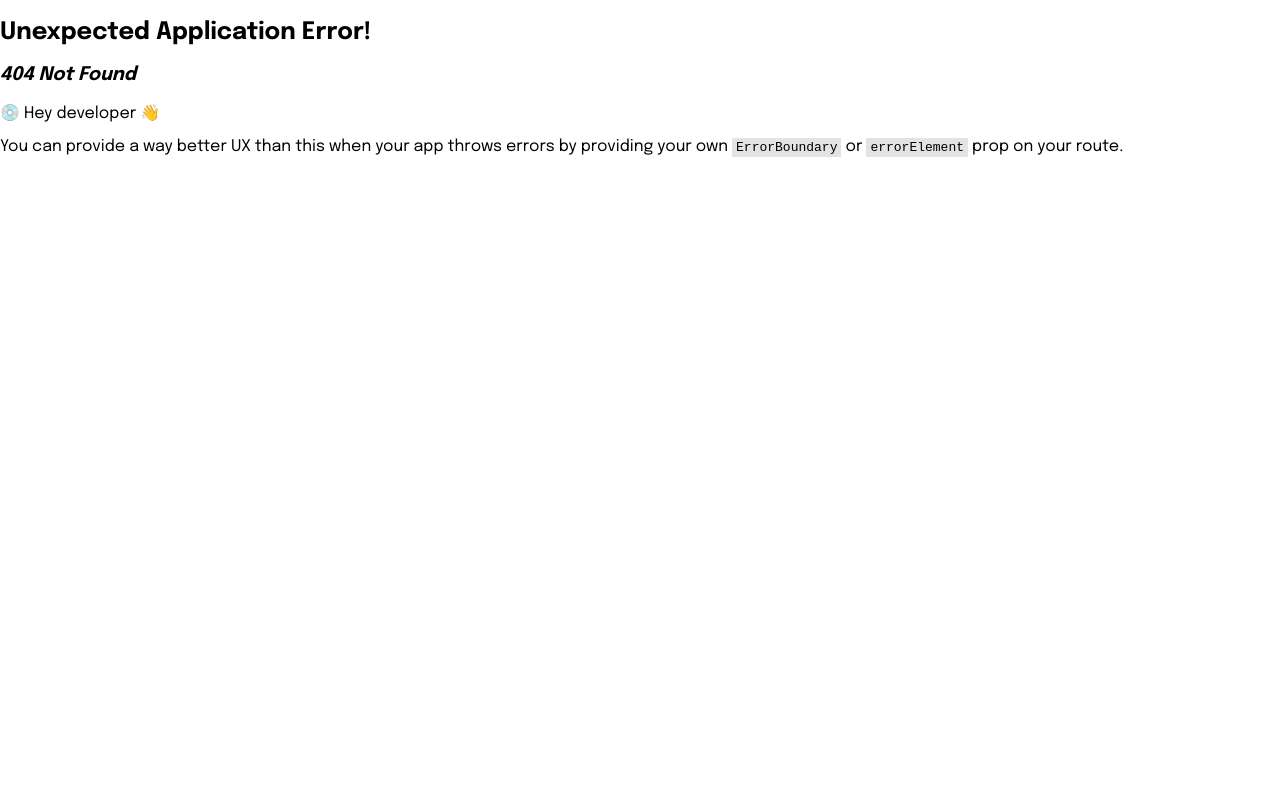
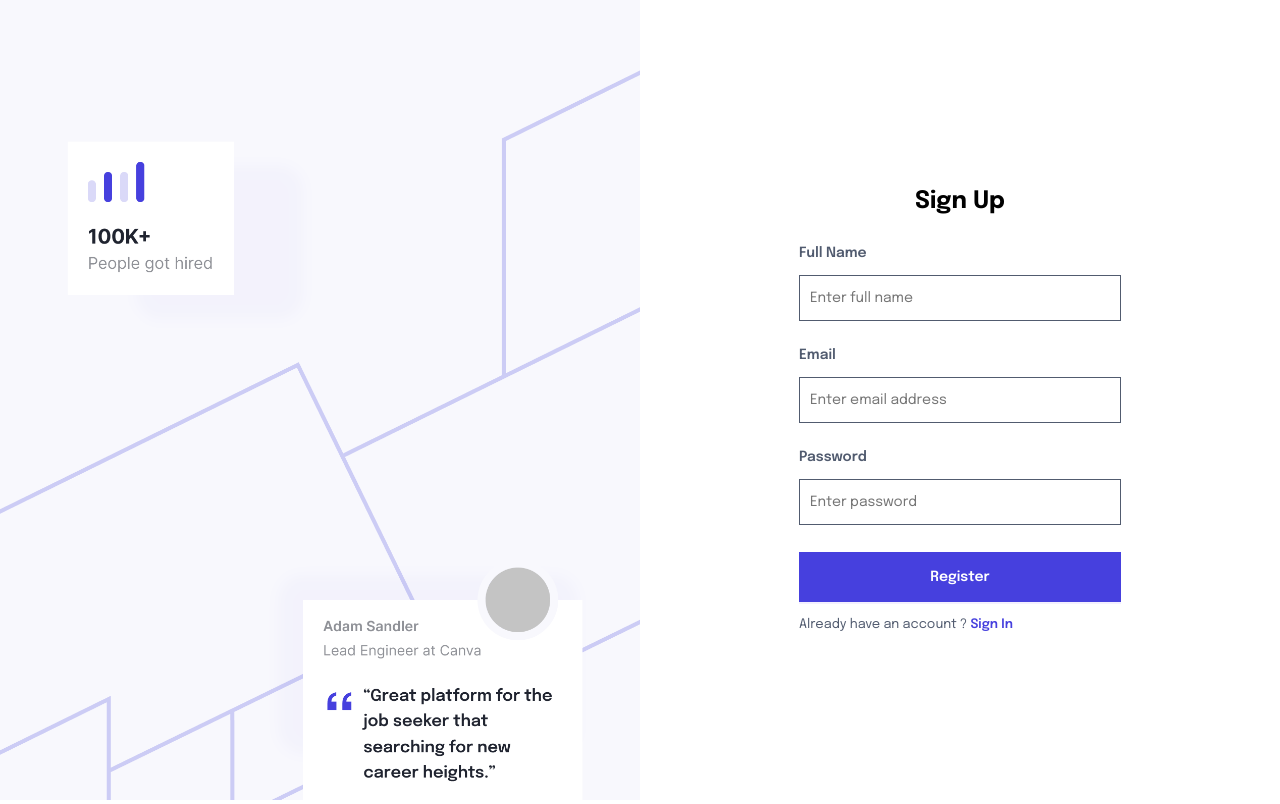
Before and after one commit to syahrulmf/job-huntly-client, a React (Vite) app: page /signup in a window 1280 px wide. Before the commit this address had no page. Built offline with nearby package versions, Linux system fonts and the light colour scheme.

Commit message:
feat: add signin & signup ui and form validation

```diff
--- a/package.json
+++ b/package.json
@@ -17,6 +17,7 @@
     "match-sorter": "^6.3.1",
     "react": "^18.2.0",
     "react-dom": "^18.2.0",
+    "react-hook-form": "^7.45.4",
     "react-icons": "^4.10.1",
     "react-redux": "^8.1.1",
     "react-router-dom": "^6.14.2",
--- a/src/index.css
+++ b/src/index.css
@@ -1,8 +1,11 @@
 @import url("https://fonts.googleapis.com/css2?family=Epilogue:wght@300;400;500;600;700&family=Poppins:ital,wght@0,100;0,300;0,400;0,500;0,600;0,700;1,700&display=swap");
+
+* {
+  font-family: "Epilogue", sans-serif;
+}
 
 body {
   margin: 0;
-  font-family: "Epilogue", sans-serif;
 }
 
 .bg-landingpage {
--- /dev/null
+++ b/src/pages/Signin/index.tsx
@@ -0,0 +1,70 @@
+import { Button } from "antd";
+import { SubmitHandler, useForm } from "react-hook-form";
+import { Link } from "react-router-dom";
+
+import "./style.css";
+
+type Inputs = {
+  email: string;
+  password: string;
+};
+
+export default function Signin() {
+  const {
+    register,
+    handleSubmit,
+    formState: { errors },
+  } = useForm<Inputs>();
+
+  const onSubmit: SubmitHandler<Inputs> = (data) => console.log(data);
+
+  return (
+    <div className="signin-wrapper">
+      <div className="bg-signin">
+        <img src="/images/signin-bg.png" alt="/images/signin-bg.png" />
+      </div>
+      <div className="form-wrapper">
+        <div className="form-wrapper-inner">
+          <h2>Welcome Back, Dude</h2>
+          <form onSubmit={handleSubmit(onSubmit)}>
+            <div className="form-field">
+              <label htmlFor="email">Email</label>
+              <input
+                type="email"
+                id="email"
+                placeholder="Enter email address"
+                className="input-custom2"
+                {...register("email", { required: true })}
+              />
+              {errors.email && (
+                <span className="error">This field is required</span>
+              )}
+            </div>
+            <div className="form-field">
+              <label htmlFor="password">Password</label>
+              <input
+                type="password"
+                id="password"
+                placeholder="Enter password"
+                className="input-custom2"
+                {...register("password", { required: true })}
+              />
+              {errors.password && (
+                <span className="error">This field is required</span>
+              )}
+            </div>
+            <Button htmlType="submit" type="primary" className="button-custom">
+              Signin
+            </Button>
+            <div className="info-text">
+              Don't have an account ?{" "}
+              <Link className="link" to={"/signup"}>
+                Sign Up
+              </Link>
+            </div>
+          </form>
+        </div>
+      </div>
+    </div>
+  );
+}
--- /dev/null
+++ b/src/pages/Signin/style.css
@@ -0,0 +1,85 @@
+.signin-wrapper {
+  width: 100%;
+  height: 100vh;
+  display: flex;
+  flex-direction: row;
+  align-items: center;
+}
+
+.bg-signin {
+  width: 50%;
+  height: 100vh;
+}
+
+.bg-signin img {
+  width: 100%;
+  height: 100%;
+  object-fit: cover;
+}
+
+.form-wrapper {
+  width: 50%;
+  height: 100vh;
+}
+
+.form-wrapper .form-wrapper-inner {
+  display: flex;
+  flex-direction: column;
+  align-items: center;
+  justify-content: center;
+  width: 100%;
+  height: 100%;
+}
+
+.form-wrapper-inner h2 {
+  margin-bottom: 32px;
+}
+
+.form-field {
+  display: block;
+  margin-bottom: 22px;
+}
+
+.form-field label {
+  display: block;
+  font-weight: 600;
+  font-size: 14px;
+  color: #515b6f;
+  margin-bottom: 10px;
+}
+
+.form-field .input-custom2 {
+  margin: 5px 0;
+  border-radius: 0;
+  font-size: 14px;
+  width: 300px;
+  outline: none;
+  border: 1px solid #515b6f;
+  padding: 15px 10px;
+}
+
+.button-custom {
+  width: 100%;
+  border-radius: 0;
+  font-size: 14px;
+  font-weight: 600;
+}
+
+.info-text {
+  margin-top: 16px;
+  font-size: 13px;
+  color: #515b6f;
+}
+
+.info-text .link {
+  color: #4640de;
+  font-weight: 600;
+  text-decoration: none;
+}
+
+.error {
+  display: block;
+  font-size: 11px;
+  color: red;
+  margin-top: 2px;
+}
--- /dev/null
+++ b/src/pages/Signup/index.tsx
@@ -0,0 +1,84 @@
+import { Button } from "antd";
+import { SubmitHandler, useForm } from "react-hook-form";
+import { Link } from "react-router-dom";
+
+import "./style.css";
+
+type Inputs = {
+  name: string;
+  email: string;
+  password: string;
+};
+
+export default function Signup() {
+  const {
+    register,
+    handleSubmit,
+    formState: { errors },
+  } = useForm<Inputs>();
+
+  const onSubmit: SubmitHandler<Inputs> = (data) => console.log(data);
+
+  return (
+    <div className="signup-wrapper">
+      <div className="bg-signup">
+        <img src="/images/signin-bg.png" alt="/images/signin-bg.png" />
+      </div>
+      <div className="form-wrapper">
+        <div className="form-wrapper-inner">
+          <h2>Sign Up</h2>
+          <form onSubmit={handleSubmit(onSubmit)}>
+            <div className="form-field">
+              <label htmlFor="name">Full Name</label>
+              <input
+                type="text"
+                id="name"
+                placeholder="Enter full name"
+                className="input-custom2"
+                {...register("name", { required: true })}
+              />
+              {errors.name && (
+                <span className="error">This field is required</span>
+              )}
+            </div>
+            <div className="form-field">
+              <label htmlFor="email">Email</label>
+              <input
+                type="email"
+                id="email"
+                placeholder="Enter email address"
+                className="input-custom2"
+                {...register("email", { required: true })}
+              />
+              {errors.email && (
+                <span className="error">This field is required</span>
+              )}
+            </div>
+            <div className="form-field">
+              <label htmlFor="password">Password</label>
+              <input
+                type="password"
+                id="password"
+                placeholder="Enter password"
+                className="input-custom2"
+                {...register("password", { required: true })}
+              />
+              {errors.password && (
+                <span className="error">This field is required</span>
+              )}
+            </div>
+            <Button htmlType="submit" type="primary" className="button-custom">
+              Register
+            </Button>
+            <div className="info-text">
+              Already have an account ?{" "}
+              <Link className="link" to={"/signin"}>
+                Sign In
+              </Link>
+            </div>
+          </form>
+        </div>
+      </div>
+    </div>
+  );
+}
--- /dev/null
+++ b/src/pages/Signup/style.css
@@ -0,0 +1,85 @@
+.signup-wrapper {
+  width: 100%;
+  height: 100vh;
+  display: flex;
+  flex-direction: row;
+  align-items: center;
+}
+
+.bg-signup {
+  width: 50%;
+  height: 100vh;
+}
+
+.bg-signup img {
+  width: 100%;
+  height: 100%;
+  object-fit: cover;
+}
+
+.form-wrapper {
+  width: 50%;
+  height: 100vh;
+}
+
+.form-wrapper .form-wrapper-inner {
+  display: flex;
+  flex-direction: column;
+  align-items: center;
+  justify-content: center;
+  width: 100%;
+  height: 100%;
+}
+
+.form-wrapper-inner h2 {
+  margin-bottom: 32px;
+}
+
+.form-field {
+  display: block;
+  margin-bottom: 22px;
+}
+
+.form-field label {
+  display: block;
+  font-weight: 600;
+  font-size: 14px;
+  color: #515b6f;
+  margin-bottom: 10px;
+}
+
+.form-field .input-custom2 {
+  margin: 5px 0;
+  border-radius: 0;
+  font-size: 14px;
+  width: 300px;
+  outline: none;
+  border: 1px solid #515b6f;
+  padding: 15px 10px;
+}
+
+.button-custom {
+  width: 100%;
+  border-radius: 0;
+  font-size: 14px;
+  font-weight: 600;
+}
+
+.info-text {
+  margin-top: 16px;
+  font-size: 13px;
+  color: #515b6f;
+}
+
+.info-text .link {
+  color: #4640de;
+  font-weight: 600;
+  text-decoration: none;
+}
+
+.error {
+  display: block;
+  font-size: 11px;
+  color: red;
+  margin-top: 2px;
+}
```
Also changed, not shown: src/router/index.tsx (+10 -0 lines), public/images/signin-bg.png (added), 1 other file (tests, documents, lock files or other folders).
